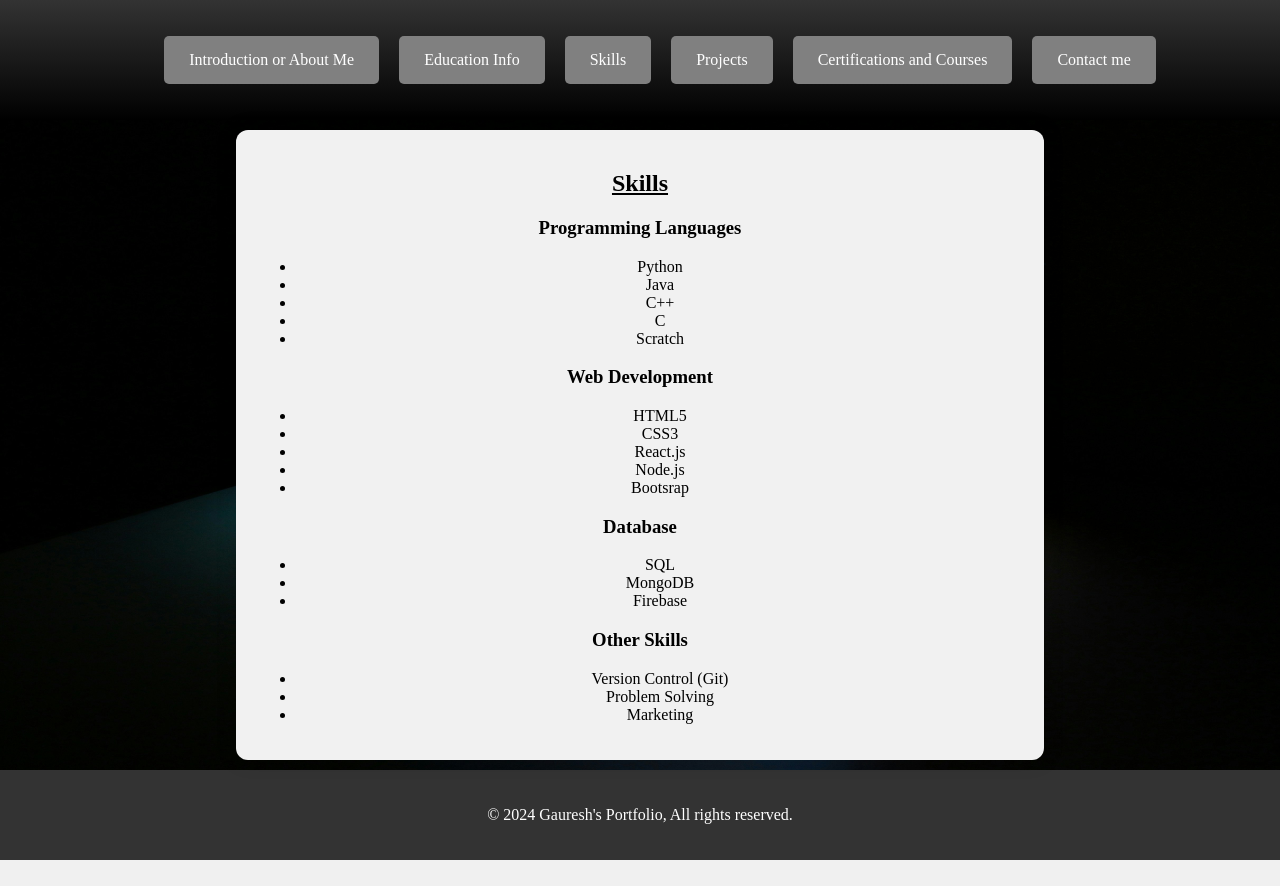
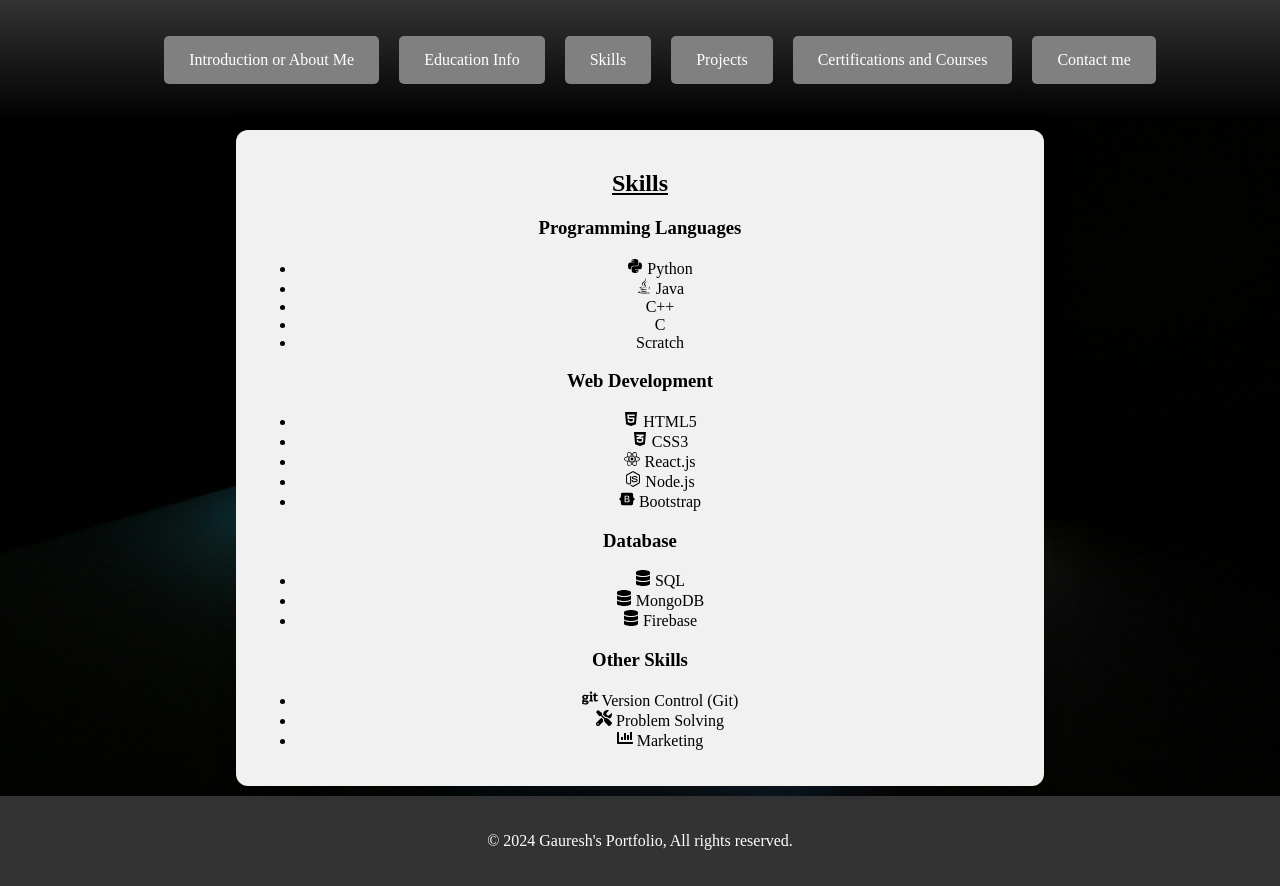
Before and after one commit to gaureshpai/old_portfolio, a Next.js app: page /Skills in a window 1280 px wide. Shown: the top 886 px of the page. Before the commit the page ends 860 px from the top, so only its background shows below. Built offline with nearby package versions, Linux system fonts and the light colour scheme.

Commit message:
add icons

```diff
--- a/app/Certifications/page.tsx
+++ b/app/Certifications/page.tsx
@@ -1,3 +1,4 @@
+"use client"
 import React from 'react';
 
 const CertificationsAndCourses = () => {
--- a/app/ContactInfo/page.tsx
+++ b/app/ContactInfo/page.tsx
@@ -1,4 +1,3 @@
-"use client"
 import React from 'react';
 import { FaEnvelope, FaLinkedin, FaTwitter, FaInstagram, FaGithub, FaYoutube } from 'react-icons/fa';
 
--- a/app/Skills/page.tsx
+++ b/app/Skills/page.tsx
@@ -1,4 +1,18 @@
 import React from 'react';
+import {
+  FaPython,
+  FaJava,
+  FaHtml5,
+  FaCss3Alt,
+  FaReact,
+  FaNodeJs,
+  FaBootstrap,
+  FaDatabase,
+  FaGit,
+  FaTools,
+  FaChartBar
+} from 'react-icons/fa';
+
 
 const Skills = () => {
   return (
@@ -7,34 +21,34 @@
         <h2>Skills</h2>
         <h3>Programming Languages</h3>
         <ul>
-          <li>Python</li>
-          <li>Java</li>
-          <li>C++</li>
-          <li>C</li>
-          <li>Scratch</li>
+          <li><FaPython /> Python</li>
+          <li><FaJava /> Java</li>
+          <li> C++</li>
+          <li> C</li>
+          <li> Scratch</li>
         </ul>
 
         <h3>Web Development</h3>
         <ul>
-          <li>HTML5</li>
-          <li>CSS3</li>
-          <li>React.js</li>
-          <li>Node.js</li>
-          <li>Bootsrap</li>
+          <li><FaHtml5 /> HTML5</li>
+          <li><FaCss3Alt /> CSS3</li>
+          <li><FaReact /> React.js</li>
+          <li><FaNodeJs /> Node.js</li>
+          <li><FaBootstrap /> Bootstrap</li>
         </ul>
 
         <h3>Database</h3>
         <ul>
-          <li>SQL</li>
-          <li>MongoDB</li>
-          <li>Firebase</li>
+          <li><FaDatabase /> SQL</li>
+          <li><FaDatabase /> MongoDB</li>
+          <li><FaDatabase /> Firebase</li>
         </ul>
 
         <h3>Other Skills</h3>
         <ul>
-          <li>Version Control (Git)</li>
-          <li>Problem Solving</li>
-          <li>Marketing</li>
+          <li><FaGit /> Version Control (Git)</li>
+          <li><FaTools /> Problem Solving</li>
+          <li><FaChartBar /> Marketing</li>
         </ul>
       </div>
     </div>
```
